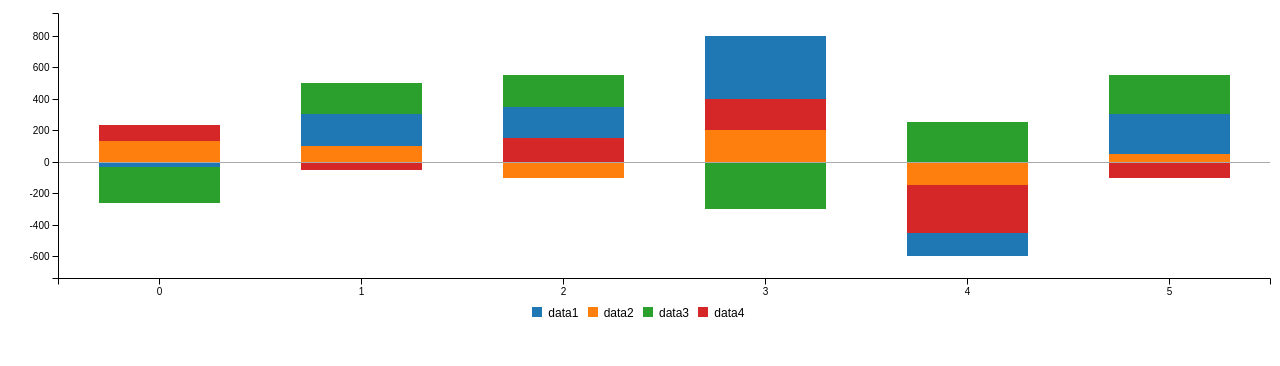
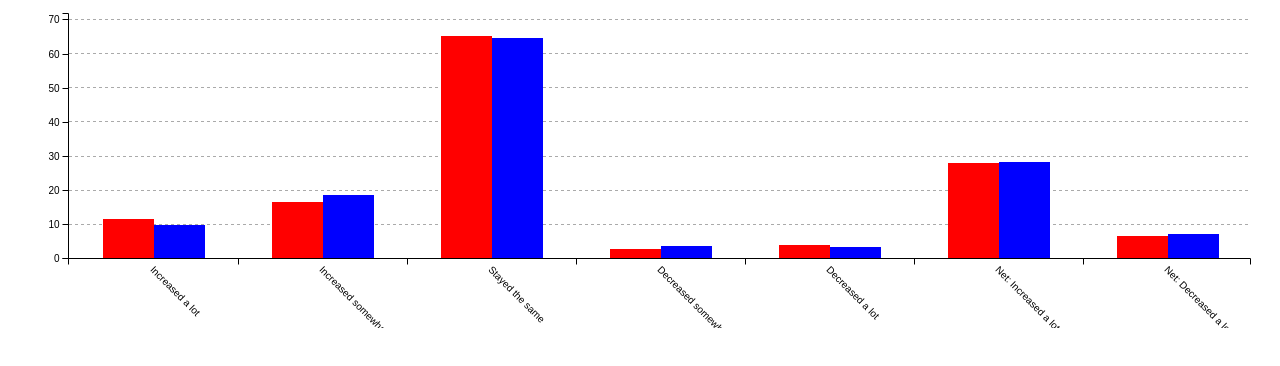
Before and after one commit to dreamcloudapp/dreams2020-baselines, a website: page public/index.html in a window 1280 px wide. Drawn offline with nearby package versions, Linux system fonts and the light colour scheme.

Commit message:
show some basic info

```diff
--- a/package.json
+++ b/package.json
@@ -7,9 +7,12 @@
   "license": "none",
   "private": true,
   "scripts": {
-    "parse": "node scripts/parse-surveys.js"
+    "parse": "node scripts/parse-surveys.js",
+    "serve": "http-server -p 3000 -o /",
+    "start": "npm run parse && npm run serve"
   },
   "dependencies": {
+    "http-server": "^14.1.1",
     "xlsx": "^0.18.5"
   }
 }
--- /dev/null
+++ b/public/data/q1-gender.json
@@ -0,0 +1,74 @@
+{
+  "data": {
+    "x": "x",
+    "columns": [
+      [
+        "x",
+        "Increased a lot",
+        "Increased somewhat",
+        "Stayed the same",
+        "Decreased somewhat",
+        "Decreased a lot",
+        "Net: Increased a lot/somewhat",
+        "Net: Decreased a lot/somewhat "
+      ],
+      [
+        "Male",
+        11.47,
+        16.61,
+        65.23,
+        2.82,
+        3.86,
+        28.09,
+        6.68
+      ],
+      [
+        "Female",
+        9.67,
+        18.7,
+        64.52,
+        3.68,
+        3.43,
+        28.36,
+        7.12
+      ]
+    ],
+    "axes": {
+      "Male": "y",
+      "Female": "y"
+    },
+    "types": {
+      "Male": "bar",
+      "Female": "bar"
+    },
+    "colors": {
+      "Male": "red",
+      "Female": "blue"
+    },
+    "groups": [],
+    "regions": {}
+  },
+  "chartId": "q1-gender",
+  "firstDataRow": 9,
+  "lastDataRow": 15,
+  "sheet": 2,
+  "chartColors": {
+    "axisLabel": "#000000"
+  },
+  "legends": [
+    {
+      "name": "Male",
+      "color": "red",
+      "symbol": "rect",
+      "units": "percent",
+      "column": 2
+    },
+    {
+      "name": "Female",
+      "color": "blue",
+      "symbol": "rect",
+      "units": "percent",
+      "column": 3
+    }
+  ]
+}
--- a/public/index.html
+++ b/public/index.html
@@ -10,10 +10,12 @@
     <!-- C3 CSS -->
     <link rel="stylesheet" href="./styles/c3.min.css" />
     <title>Document</title>
+    <!-- Favicon -->
+    <link rel="icon" href="./favicon.png" />
   </head>
   <body>
     <!-- Chart container div -->
-    <div id="chart-container"></div>
+    <div class="svg-chart-container" id="q1-gender"></div>
   </body>
   <!-- Render charts script -->
   <script src="./scripts/render-charts.js"></script>
--- a/public/scripts/render-charts.js
+++ b/public/scripts/render-charts.js
@@ -1,32 +1,158 @@
-var chart = c3.generate({
-  // bind to the chart-container div
-  bindto: "#chart-container",
-  data: {
-    columns: [
-      ["data1", -30, 200, 200, 400, -150, 250],
-      ["data2", 130, 100, -100, 200, -150, 50],
-      ["data3", -230, 200, 200, -300, 250, 250],
-    ],
-    type: "bar",
-    groups: [["data1", "data2"]],
-  },
-  grid: {
-    y: {
-      lines: [{ value: 0 }],
-    },
-  },
+document.addEventListener("DOMContentLoaded", function (event) {
+  console.log("DOM fully loaded and parsed");
+  // Get everything on the page with the class "chart-container"
+  // and render a chart for each one
+  var chartContainers = document.getElementsByClassName("svg-chart-container");
+  for (var i = 0; i < chartContainers.length; i++) {
+    console.log("chartContainers[i].id", chartContainers[i].id);
+
+    var chartContainer = chartContainers[i];
+    var chartId = chartContainer.getAttribute("id");
+    var chartDataPath = "./data/" + chartId + ".json";
+
+    console.log("chartDataPath", chartDataPath);
+
+    d3.json(chartDataPath).then(function (data) {
+      console.log("data", data);
+      groupedBarsRender(data);
+    });
+
+    console.log("OK");
+  }
 });
 
-setTimeout(function () {
-  chart.groups([["data1", "data2", "data3"]]);
-}, 1000);
+function groupedBarsRender(data) {
+  var chartData = data.data;
 
-setTimeout(function () {
-  chart.load({
-    columns: [["data4", 100, -50, 150, 200, -300, -100]],
+  console.log("chartDatasss", chartData);
+
+  console.log(data.chartId);
+
+  c3.generate({
+    bindto: "#" + data.chartId,
+    data: chartData,
+    axis: {
+      rotated: data.rotateAxis ? true : false,
+      x: {
+        type: "category", // this is needed to load string x value
+        tick: {
+          rotate:
+            data.rotateXAxisTicks === undefined ? 45 : data.rotateXAxisTicks,
+          multiline:
+            data.multilineXAxisTicks === undefined
+              ? false
+              : data.multilineXAxisTicks,
+        },
+        height: data.xAxisHeight === undefined ? 70 : data.xAxisHeight,
+      },
+      y: {
+        label: {
+          text: data.yLabel,
+          position: "outer-middle",
+        },
+        tick: {
+          format: numberFormatFunction(
+            data.yAxisFormat,
+            data.unitSuffix,
+            data.unitPrefix
+          ),
+        },
+      },
+      y2: {
+        show: data.doubleAxis === true,
+        label: {
+          text: data.doubleYAxisLabel,
+          position: "outer-middle",
+        },
+        tick: {
+          format: numberFormatFunction(
+            data.doubleYAxisFormat,
+            data.doubleYAxisSuffix,
+            data.doubleYAxisPrefix
+          ),
+        },
+      },
+      ticks: {
+        show: false,
+      },
+    },
+    grid: {
+      y: {
+        show: true,
+      },
+    },
+    legend: {
+      show: false,
+    },
+    point: {
+      r: data.pointRadius || 1,
+      opacity: 1,
+    },
+    tooltip: {
+      format: {
+        value: function (x, ratio, id, index) {
+          // HACKS
+          if (id.toLowerCase().includes("rhs")) {
+            return numberFormatFunction(
+              data.doubleYAxisFormat || data.doubleYAxisTooltipFormat,
+              data.doubleYAxisTooltipUnitSuffix || data.doubleYAxisSuffix,
+              data.doubleYAxisTooltipUnitPrefix || data.doubleYAxisPrefix
+            )(x);
+          }
+          return numberFormatFunction(
+            data.yAxisTooltipFormat || data.yAxisFormat,
+            data.unitSuffix,
+            data.unitPrefix
+          )(x);
+        },
+      },
+    },
   });
-}, 1500);
+}
 
-setTimeout(function () {
-  chart.groups([["data1", "data2", "data3", "data4"]]);
-}, 2000);
+function numberFormatFunction(yAxisFormat, unitSuffix, unitPrefix) {
+  switch (yAxisFormat) {
+    default:
+      return function (d) {
+        if (d === null || d === undefined) return "";
+        if (typeof d !== "number") {
+          return d.toString();
+        } else {
+          return (unitPrefix || "") + d + (unitSuffix || "");
+        }
+      };
+  }
+}
+
+// var chart = c3.generate({
+//   // bind to the chart-container div
+//   bindto: "#chart-container",
+//   data: {
+//     columns: [
+//       ["data1", -30, 200, 200, 400, -150, 250],
+//       ["data2", 130, 100, -100, 200, -150, 50],
+//       ["data3", -230, 200, 200, -300, 250, 250],
+//     ],
+//     type: "bar",
+//     groups: [["data1", "data2"]],
+//   },
+//   grid: {
+//     y: {
+//       lines: [{ value: 0 }],
+//     },
+//   },
+// });
+
+// setTimeout(function () {
+//   chart.groups([["data1", "data2", "data3"]]);
+// }, 1000);
+
+// setTimeout(function () {
+//   chart.load({
+//     columns: [["data4", 100, -50, 150, 200, -300, -100]],
+//   });
+// }, 1500);
+
+// setTimeout(function () {
+//   chart.groups([["data1", "data2", "data3", "data4"]]);
+// }, 2000);
```
Also changed, not shown: scripts/config.js (+31 -0 lines), scripts/modules/colors.js (added, +15 -0 lines), scripts/modules/groupedC3DataFromExcel.js (added, +84 -0 lines), scripts/parse-surveys.js (+27 -12 lines), public/favicon.png (added), 2 other files.
